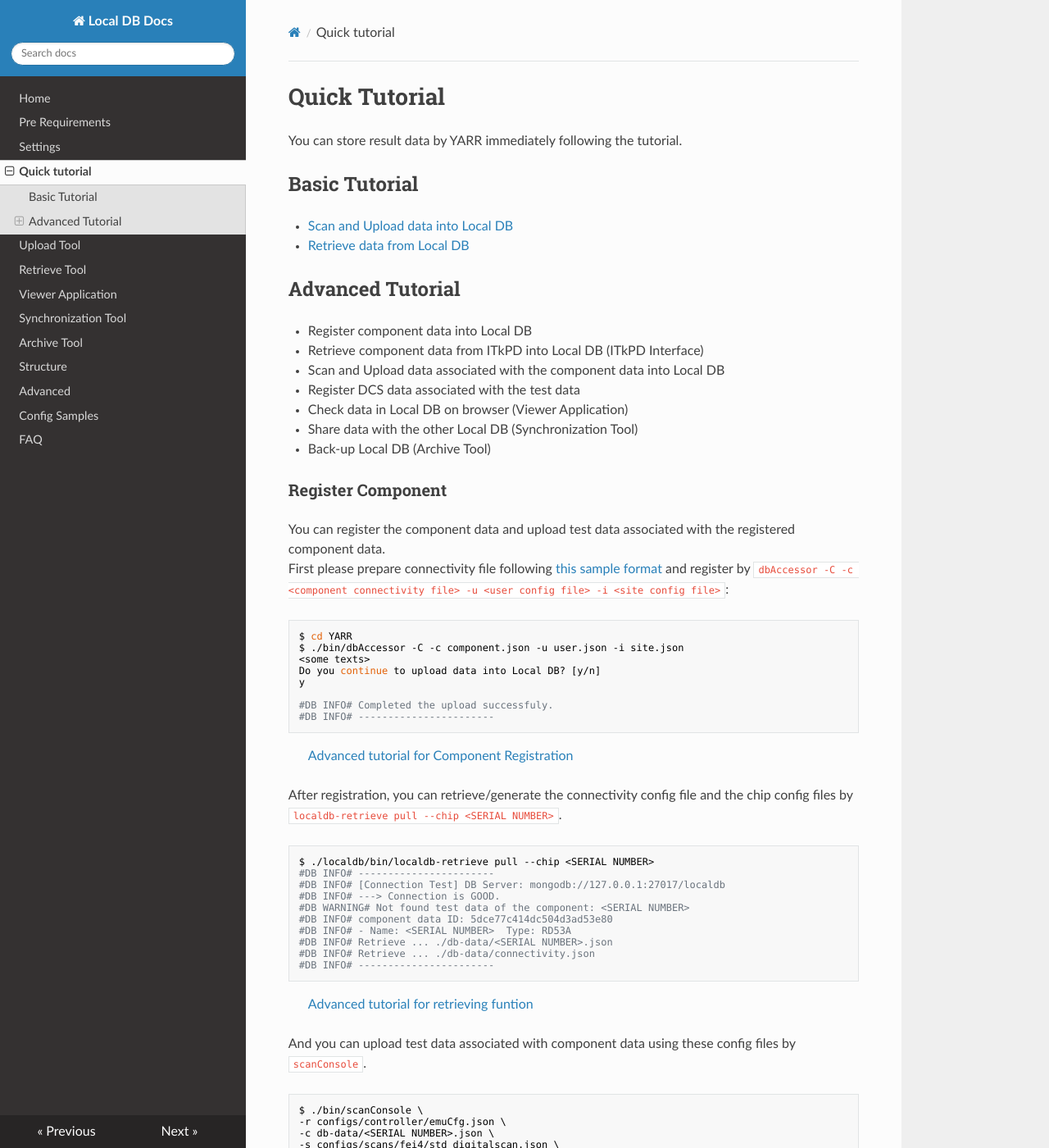
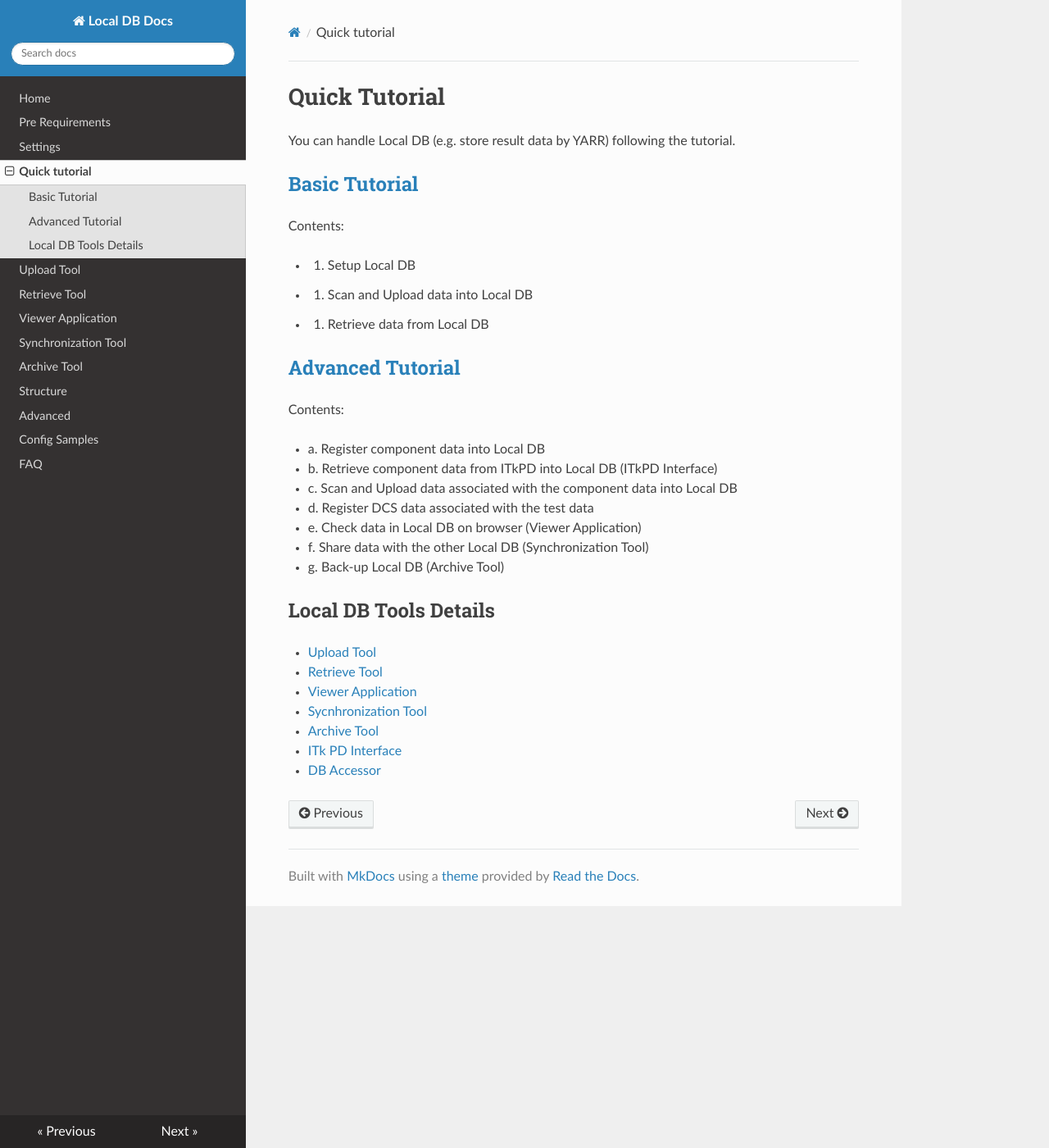
Before and after one commit to jlab-hep/localdb-docs, an MkDocs documentation site: the page built from docs/tutorial.md, in a window 1280 px wide and 1400 px high. Shown: the whole window at 82% size. Built offline with MkDocs 1.6.1, drawn with Linux system fonts in a browser that asks for light colours; nearby versions of some CDN libraries; old or Windows-style settings are respelled for this version of MkDocs; some of the changed text lies outside the part shown.

Commit message:
Modified tutorial.md

````diff
--- a/docs/tutorial.md
+++ b/docs/tutorial.md
@@ -1,121 +1,33 @@
 # Quick Tutorial
 
-You can store result data by YARR immediately following the tutorial.
+You can handle Local DB (e.g. store result data by YARR) following the tutorial.
 
-## Basic Tutorial
+## [Basic Tutorial](basic-tutorial.md)
 
-- [Scan and Upload data into Local DB](tutorial-upload.md/#test)
-- [Retrieve data from Local DB](tutorial-retrieve.md)
+Contents:
 
-## Advanced Tutorial
+- 0. Setup Local DB
+- 1. Scan and Upload data into Local DB
+- 2. Retrieve data from Local DB
 
-- Register component data into Local DB
-- Retrieve component data from ITkPD into Local DB (ITkPD Interface)
-- Scan and Upload data associated with the component data into Local DB
-- Register DCS data associated with the test data
-- Check data in Local DB on browser (Viewer Application)
-- Share data with the other Local DB (Synchronization Tool)
-- Back-up Local DB (Archive Tool)
+## [Advanced Tutorial](advanced-tutorial.md)
 
-### Register Component
+Contents:
 
-You can register the component data and upload test data associated with the registered component data.<br>
-First please prepare connectivity file following [this sample format](config.md) and register by `dbAccessor -C -c <component connectivity file> -u <user config file> -i <site config file>`:<br>
+- a. Register component data into Local DB
+- b. Retrieve component data from ITkPD into Local DB (ITkPD Interface)
+- c. Scan and Upload data associated with the component data into Local DB
+- d. Register DCS data associated with the test data
+- e. Check data in Local DB on browser (Viewer Application)
+- f. Share data with the other Local DB (Synchronization Tool)
+- g. Back-up Local DB (Archive Tool)
 
-```bash
-$ cd YARR
-$ ./bin/dbAccessor -C -c component.json -u user.json -i site.json
-<some texts>
-Do you continue to upload data into Local DB? [y/n]
-y
+## Local DB Tools Details
 
-#DB INFO# Completed the upload successfuly.
-#DB INFO# -----------------------
-```
-> [Advanced tutorial for Component Registration](upload.md)
-
-After registration, you can retrieve/generate the connectivity config file and the chip config files by `localdb-retrieve pull --chip <SERIAL NUMBER>`.<br>
-
-```bash
-$ ./localdb/bin/localdb-retrieve pull --chip <SERIAL NUMBER>
-#DB INFO# -----------------------
-#DB INFO# [Connection Test] DB Server: mongodb://127.0.0.1:27017/localdb
-#DB INFO# ---> Connection is GOOD.
-#DB WARNING# Not found test data of the component: <SERIAL NUMBER>
-#DB INFO# component data ID: 5dce77c414dc504d3ad53e80
-#DB INFO# - Name: <SERIAL NUMBER>  Type: RD53A
-#DB INFO# Retrieve ... ./db-data/<SERIAL NUMBER>.json
-#DB INFO# Retrieve ... ./db-data/connectivity.json
-#DB INFO# -----------------------
-```
-> [Advanced tutorial for retrieving funtion](retrieve.md)
-
-And you can upload test data associated with component data using these config files by `scanConsole`.
-
-```bash
-$ ./bin/scanConsole \
--r configs/controller/emuCfg.json \
--c db-data/<SERIAL NUMBER>.json \
--s configs/scans/fei4/std_digitalscan.json \
--W \
--u user.json \
--i site.json
-<lots of text>
-#DB INFO# -----------------------
-#DB INFO# Function: Initialize
-#DB INFO# Local DB Server: mongodb://127.0.0.1:27017
-#DB INFO# ---> connection is good.
-#DB INFO# -----------------------
-#DB INFO# Uploading in the back ground. (log: ~/.yarr/localdb/log/)
-```
-> [Advanced tutorial for Component Registration](https://localdb-docs.readthedocs.io/en/master/upload/#register-chipmodule-data)
-
-### Local DB Tools
-
-You can handle data in Local DB using Local DB Tools:
-
-* [Viewer Application](#viewer-application)
-* [Synchronization Tool](#sync-tool)
-* [Archive Tool](#archive-tool)
-
-```bash
-$ git clone https://gitlab.cern.ch/YARR/localdb-tools.git
-```
-
-#### Viewer Application
-
-```bash
-# 1. Set Application
-$ cd localdb-tools/viewer
-$ ./setup_viewer.sh
-
-# 2. Run Application
-$ ./app.py --config conf.yml &
-# ---> Access 'http://127.0.0.1:5000/localdb/' or
-#      'http://IPaddress/localdb/' on browser to check data in Local DB
-```
-> [Advanced tutorial for Viewer Application](https://localdb-docs.readthedocs.io/en/master/viewer/)
-
-#### Synchronization Tool
-
-```bash
-# 1. Set Tool
-$ cd localdb-tools/sync-tool
-$ ./setup_sync_tool.sh
-
-# 2. Run Tool
-$ ./bin/localdbtool-sync.py --sync-opt <option> --config my_configure.yml
-```
-> [Advanced tutorial for Synchronization Tool](https://localdb-docs.readthedocs.io/en/master/sync/)
-
-#### Archive Tool
-
-```bash
-# 1. Set Tool
-$ cd localDB-tools/archive-tool
-$ ./setup_archive_tool.sh
-
-# 2. Run Tool
-$ ./bin/localdbtool-archive.sh --config my_archive_configure.yml
-```
-> [Advanced tutorial for Archive Tools](https://localdb-docs.readthedocs.io/en/master/archive/)
+- [Upload Tool](upload.md)
+- [Retrieve Tool](retrieve.md)
+- [Viewer Application](viewer.md)
+- [Sycnhronization Tool](sync.md)
+- [Archive Tool](archive.md)
+- [ITk PD Interface](itkpd-interface.md)
+- [DB Accessor](accessor.md)
````
Also changed, not shown: docs/advanced-tutorial.md (added, +110 -0 lines), docs/basic-tutorial.md (added, +103 -0 lines), docs/tutorial-retrieve.md (deleted, +0 -59 lines), docs/tutorial-upload.md (deleted, +0 -46 lines).
